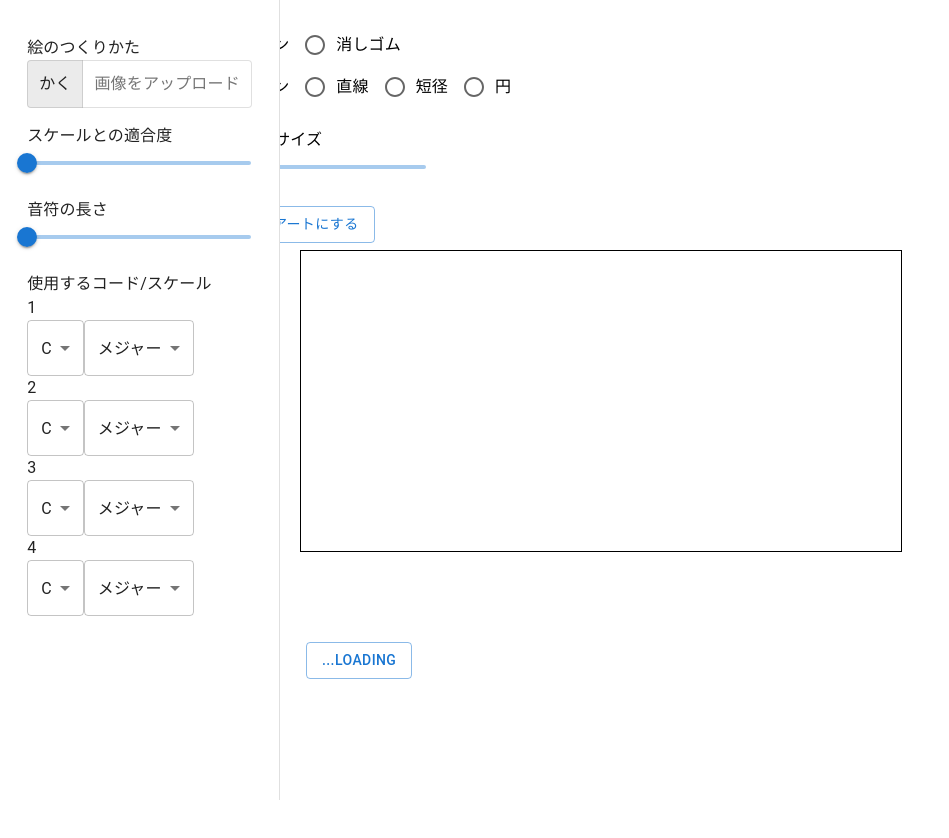
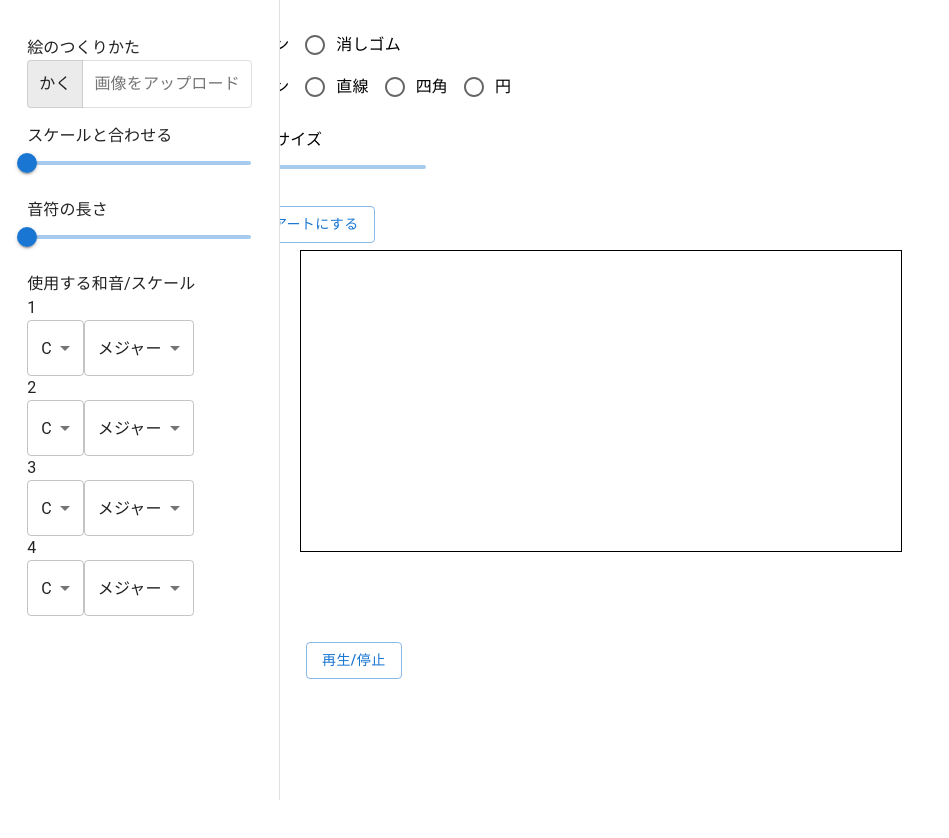
Before and after one commit to NumaKana/MIDIart, a React (Create React App) app: page / in a window 1280 px wide. Shown: the top 838 px of the page, without its empty margins (0-949 px from the left). Built offline with nearby package versions, Linux system fonts and the light colour scheme.

Commit message:
文言を変更

```diff
--- a/src/components/DrawImage.jsx
+++ b/src/components/DrawImage.jsx
@@ -138,7 +138,7 @@ const DrawImage = () => {
                 >
                     <FormControlLabel value="1" control={<Radio />} label="ペン" />
                     <FormControlLabel value="2" control={<Radio />} label="直線" />
-                    <FormControlLabel value="3" control={<Radio />} label="短径" />
+                    <FormControlLabel value="3" control={<Radio />} label="四角" />
                     <FormControlLabel value="4" control={<Radio />} label="円" />
                 </RadioGroup>
             </FormControl>
--- a/src/components/Sidebar.jsx
+++ b/src/components/Sidebar.jsx
@@ -46,7 +46,7 @@ function ResponsiveDrawer(props) {
         </Box>
 
         <Box margin="16px">
-            <Typography>スケールとの適合度</Typography>
+            <Typography>スケールと合わせる</Typography>
             <Slider
                     value={slider}
                     defaultValue={0}
@@ -74,7 +74,7 @@ function ResponsiveDrawer(props) {
         </Box>
 
         <Box margin="16px">
-            <Typography>使用するコード/スケール</Typography>
+            <Typography>使用する和音/スケール</Typography>
             {
             Array(4).fill(0).map((val, i) => {
               return(
--- a/src/provider/Provider.jsx
+++ b/src/provider/Provider.jsx
@@ -18,7 +18,7 @@ export const FormProvider = ({ children }) => {
     const [playheadctx, setPlayheadctx] = useState(null);
     const [id, setId] = useState("edge");
     const [toggle, setToggle] = useState("draw");
-    const [btn, setBtn] = useState("...loading")
+    const [btn, setBtn] = useState("再生/停止")
     const [notes, setNotes] = useState([])
     const [music, setMusic] = useState([])
     const [isPlaying, setIsPlaying] = useState(false)
```
Also changed, not shown: 7 other files (tests, documents, lock files or other folders).
